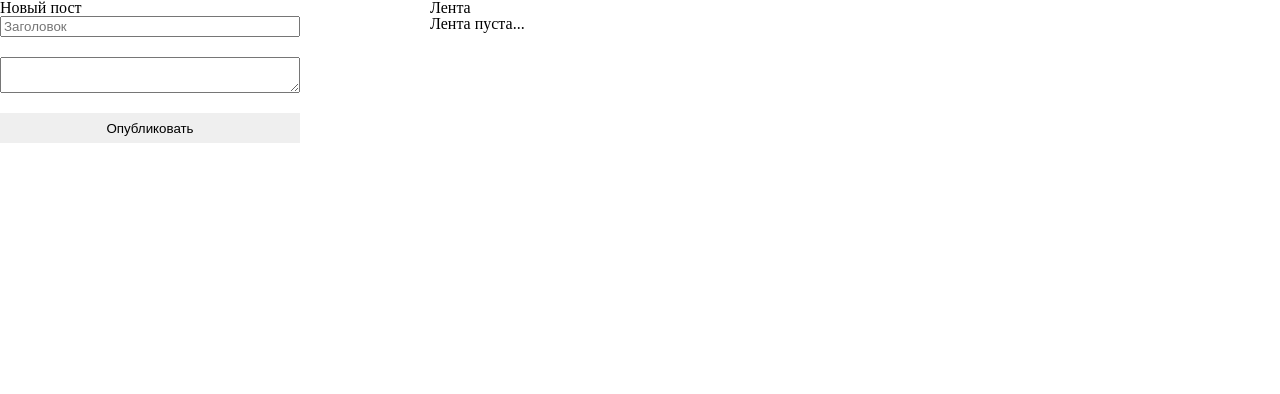
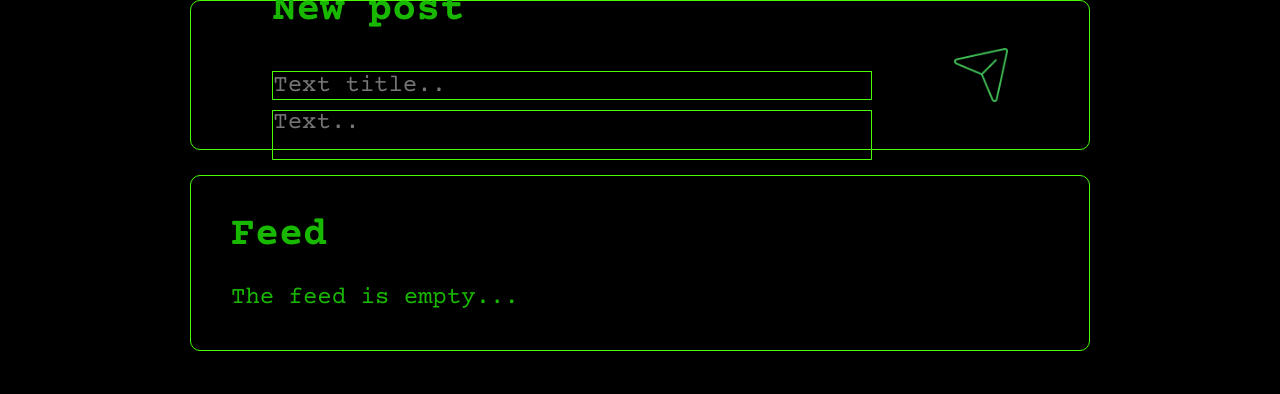
Before and after one commit to qvyty/Blog, a plain HTML site: page index.html in a window 1280 px wide. Drawn offline with nearby package versions, Linux system fonts and the light colour scheme.

Commit message:
wake up, blog! V0.1

```diff
--- a/index.css
+++ b/index.css
@@ -1,38 +1,93 @@
+html {
+  background-color: #000000;
+}
+
+body {
+  font-family: "Courier Prime", Courier, monospace;
+  font-weight: normal;
+  font-size: 24px;
+}
+
+h2 {
+  margin-bottom: 30px;
+  font-size: 40px;
+  font-weight: bold;
+  color: #18b700;
+}
+
+.blog__wrapper {
+  display: flex;
+  flex-direction: column;
+  align-items: center;
+  gap: 25px;
+}
+
+.col__wrapper {
+  display: flex;
+  width: 900px;
+  height: 150px;
+  align-items: center;
+  justify-content: space-evenly;
+  border: 1px solid #49fc03;
+  border-radius: 10px;
+}
+
+.col {
+  display: flex;
+  flex-direction: column;
+  gap: 10px;
+}
+
+.posts {
+  color: #18b700;
+}
+
 .post-title-input {
-  display: block;
-  margin-bottom: 20px;
-  width: 300px;
+  display: flex;
+  width: 600px;
+  color: #18b700;
+  border: 1px solid #49fc03;
 }
 
 .post-text-input {
-  display: block;
-  margin-bottom: 20px;
-  width: 300px;
+  display: flex;
+  width: 600px;
+  height: 50px;
+  color: #18b700;
+  border: 1px solid #49fc03;
 }
 
 .new-post-btn {
-  width: 300px;
-  height: 30px;
+  display: flex;
+  align-items: center;
+  width: 54px;
+  height: 54px;
+
+  background-image: url(./resources/new-post-btn.png);
+  background-size: contain;
 }
 
-.col {
-  width: 400px;
+.posts__wrapper {
+  margin-bottom: 40px;
+  padding: 40px;
+  width: 900px;
+  border: 1px solid #49fc03;
+  border-radius: 10px;
 }
 
-.post__date{
-  color: aqua;
+.post {
+  margin-bottom: 20px;
+  display: flex;
+  flex-direction: column;
+  gap: 5px;
 }
 
-.post__title{font-weight: 700;}
-
-.row {
-  display: flex;
-  gap: 30px;
+.post__date {
 }
 
 .validationMessage {
-  margin-top: 20px;
-  color: red;
+  margin-bottom: 10px;
+  color: #b70000;
 }
 
 .validationMessage_hidden {
--- a/index.html
+++ b/index.html
@@ -5,43 +5,47 @@
     <meta name="viewport" content="width=device-width, initial-scale=1.0" />
 
     <title>Blog</title>
-
+    <link rel="preconnect" href="https://fonts.googleapis.com">
+    <link rel="preconnect" href="https://fonts.gstatic.com" crossorigin>
+    <link href="https://fonts.googleapis.com/css2?family=Courier+Prime:wght@400;700&family=IBM+Plex+Mono:wght@400;700&family=Manrope:wght@400;700&display=swap" rel="stylesheet">
     <link rel="stylesheet" href="reset.css" />
     <link rel="stylesheet" href="index.css" />
   </head>
   <body>
-    <div class="row">
+
+      <div class="blog__wrapper">
+
+        <div class="col__wrapper">
           <div class="col">
-        <h2>Новый пост</h2>
+            <h2>New post</h2>
             <input
               class="js-post-title-input post-title-input"
-          placeholder="Заголовок"
+              placeholder="Text title.."
               type="text"
             />
 
             <textarea
               class="js-post-text-input post-text-input"
-          placeholder="Текст"
+              placeholder="Text.."
               type="text"
-        >
-        </textarea>
-
-        <button class="js-new-post-btn new-post-btn">Опубликовать</button>
+            ></textarea>
           </div>
-
+          <button class="js-new-post-btn new-post-btn">
+          </button>
+        </div>
         <div
           id="validationMessage"
           class="validationMessage validationMessage_hidden"
-      >
+        ></div>
 
+        <div class="posts__wrapper">
+          <h2>Feed</h2>
+
+          <p class="js-posts posts">The feed is empty...</p>
+        </div>
       </div>
 
-      <div class="col">
-        <h2>Лента</h2>
 
-        <div class="js-posts posts">Лента пуста...</div>
-      </div>
-    </div>
 
     <script src="index.js"></script>
   </body>
--- a/index.js
+++ b/index.js
@@ -1,7 +1,7 @@
 const posts = [];
 
-const TITLE_VALIDATION_LIMIT = 10;
-const TEXT_VALIDATION_LIMIT = 20;
+const TITLE_VALIDATION_LIMIT = 100;
+const TEXT_VALIDATION_LIMIT = 200;
 
 const postTitleInputNode = document.querySelector('.js-post-title-input');
 const postTextInputNode = document.querySelector('.js-post-text-input');
@@ -19,15 +19,7 @@ newPostBtnNode.addEventListener('click', function() {
   renderPosts();
 });
 
-postTitleInputNode.addEventListener('input', function(event) {
-  const currentValue = event.target.value;
-  if (currentValue.length > TITLE_VALIDATION_LIMIT) {
-    validationMessage.innerText = `Длинна заголовка не должна привышать $(TITLE_VALIDATION_LIMIT) символов`;
-    validationMessage.classList.remove("validationMessage_hidden");
-  } else {
-    validationMessage.classList.add("validationMessage_hidden");
-  }
-});
+
 
 postTitleInputNode.addEventListener('input', validation);
 
--- a/reset.css
+++ b/reset.css
@@ -94,7 +94,21 @@ video {
 }
 
 input, textarea {
+  margin: 0;
+  padding: 0;
+  border: none;
+  outline: none;
+  background-color: transparent;
+  font-family: inherit;
+  font-size: inherit;
+  font-weight: inherit;
+  line-height: inherit;
+  color: inherit;
   box-sizing: border-box;
+}
+
+textarea {
+  resize: none;
 }
 /* HTML5 display-role reset for older browsers */
 article,
```
Also changed, not shown: resources/new-post-btn.png (added). Lines whose indentation alone changed are shown as unchanged.
